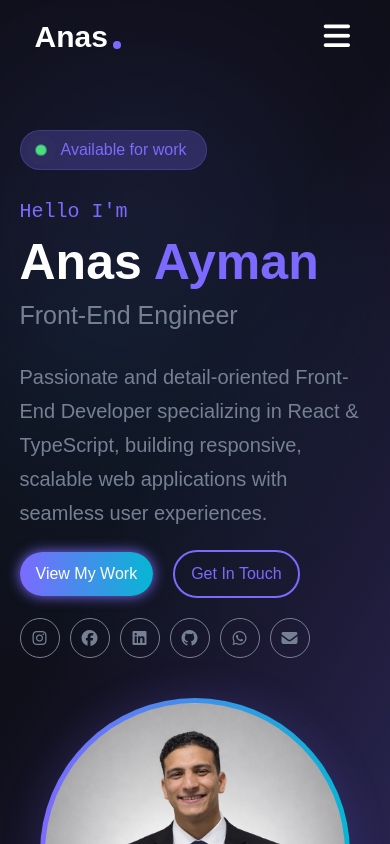
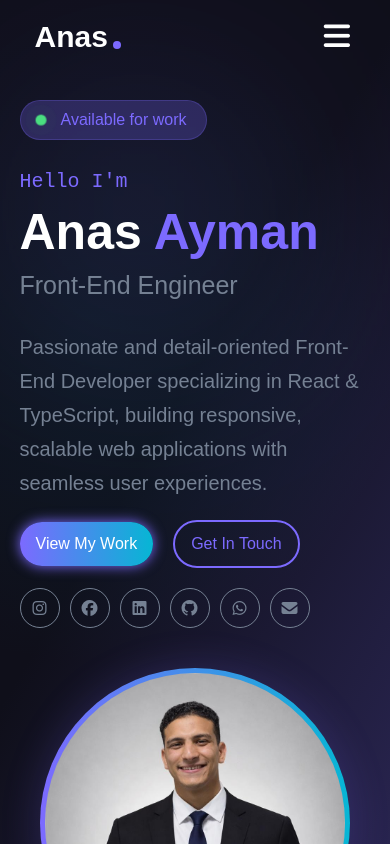
Before and after one commit to anasaymanay-dev/React-Portfolio, a React (Vite) app: page / in a window 390 px wide. Shown: the top 844 px of the page. Built offline with nearby package versions, Linux system fonts and the light colour scheme.

Commit message:
edit hero padding in mobile

```diff
--- a/src/Components/hero/Hero.css
+++ b/src/Components/hero/Hero.css
@@ -143,7 +143,7 @@
 @media (max-width: 991px) {
   .hero .container {
     flex-direction: column;
-    padding: 120px 0 90px;
+    padding: 90px 0;
     gap: 40px;
   }
   .hero-content {
```
